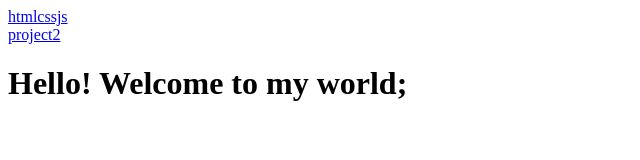
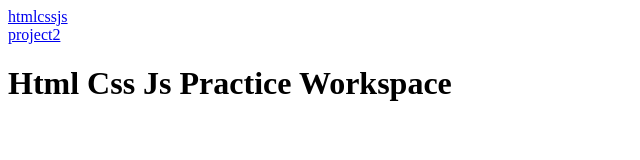
Before and after one commit to PrithviKV/htmlcssjs, a plain HTML site: page index.html in a window 1280 px wide. Shown: the whole page, without its empty margins (0-640 px from the left). Drawn offline with Linux system fonts and the light colour scheme.

Commit message:
Edited heading

```diff
--- a/index.html
+++ b/index.html
@@ -25,8 +25,7 @@
 
         </script>
         <h1>
-            Hello! Welcome to my world;
-
+            Html Css Js Practice Workspace
         </h1>
 
     </body>
```
